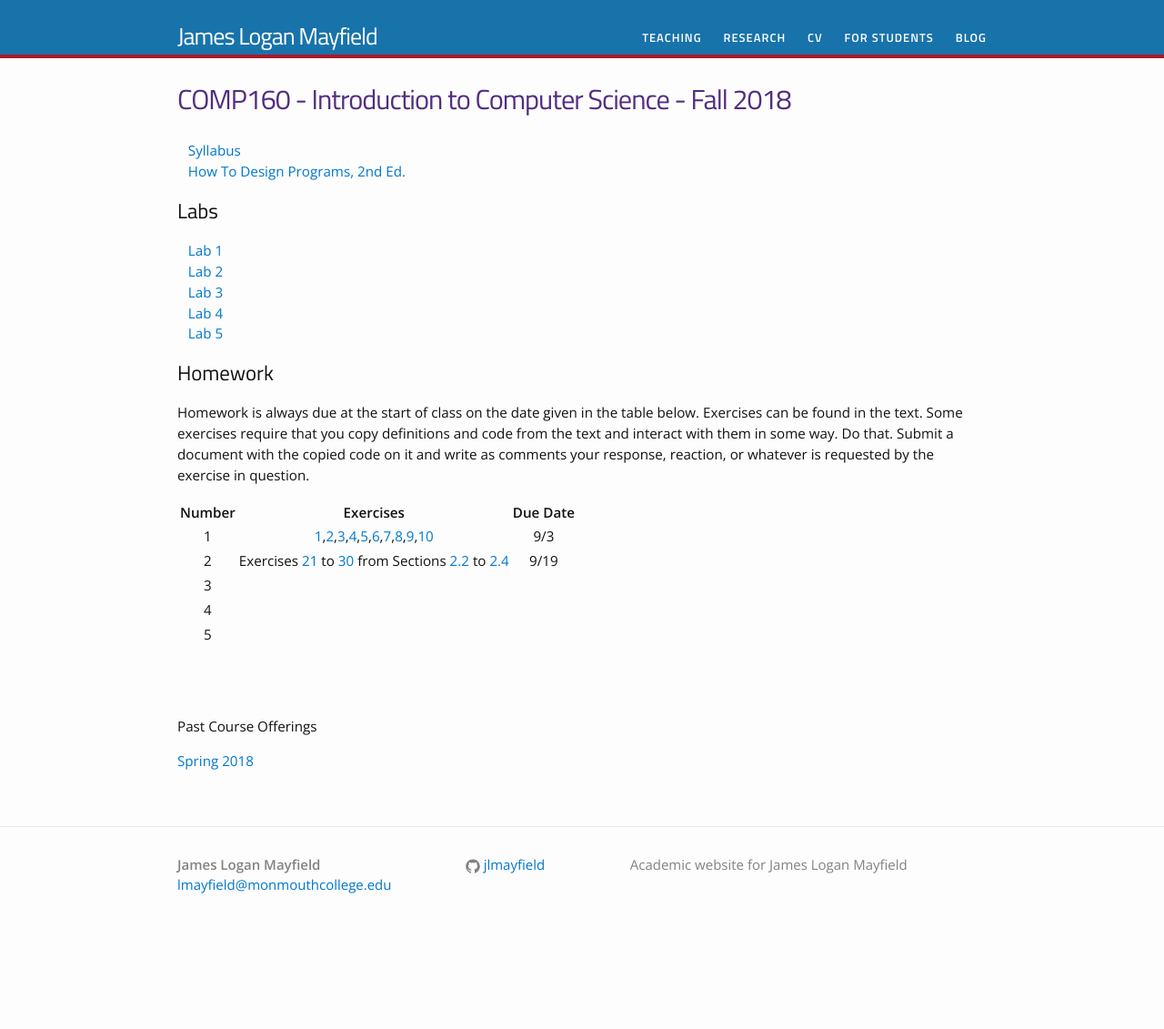
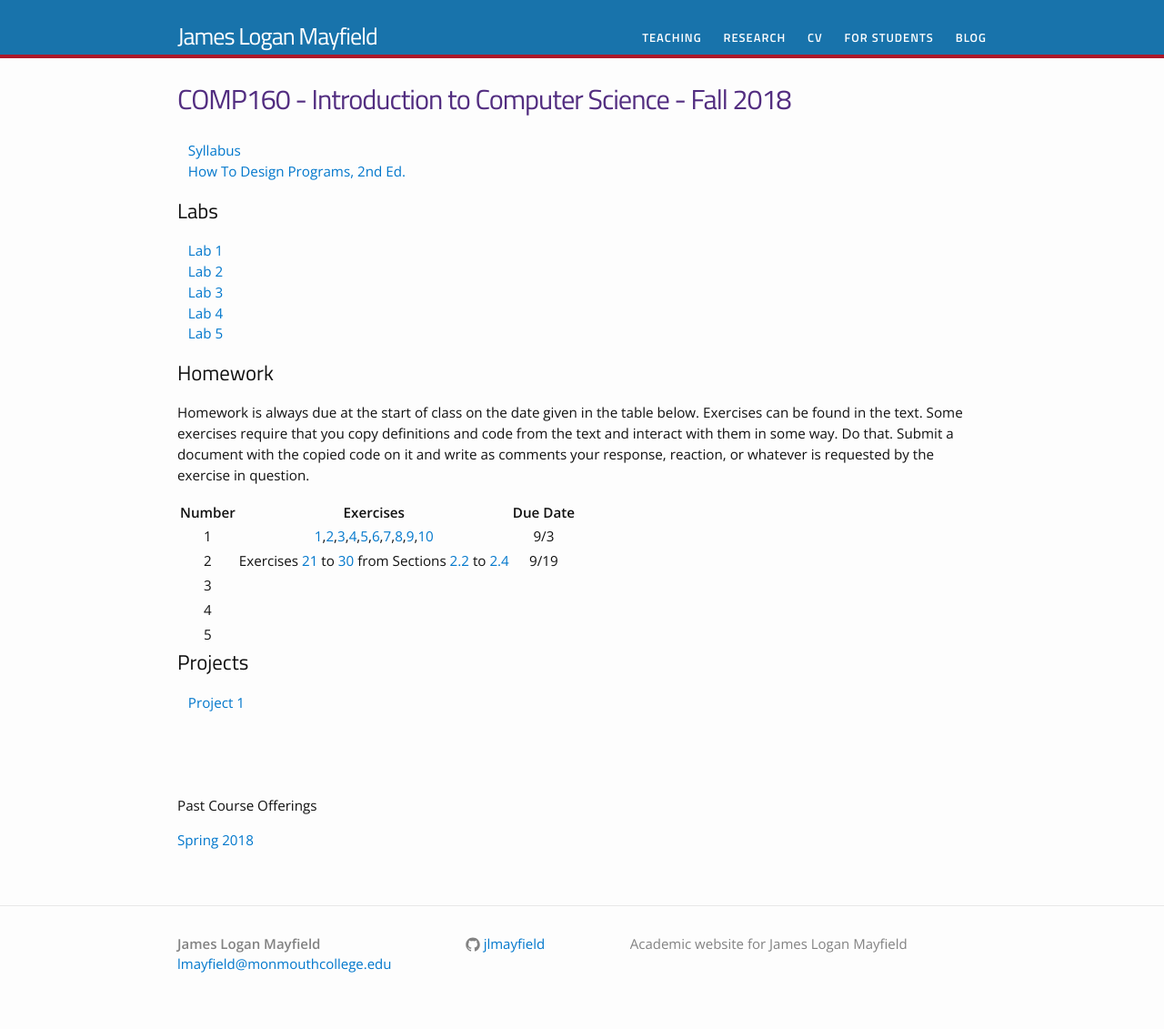
Before and after one commit to jlmayfield/jlmayfield.github.io, a Jekyll site: the page built from teaching/comp160.md, in a window 1280 px wide. Shown: the whole page at 91% size. Built offline with Jekyll 4.4.1, drawn with Linux system fonts in a browser that asks for light colours; before the commit the page ends 1044 px from its top, so only the background shows below that.

Commit message:
fa18. c160. added project 1.

```diff
--- a/teaching/comp160.md
+++ b/teaching/comp160.md
@@ -27,6 +27,10 @@
 | 4 | | |
 | 5 | | |
 
+## Projects
+
+&nbsp;&nbsp;&nbsp;[Project 1](/teaching/COMP160/projects/comp160-project1-b.pdf)
+
 &nbsp;
 
 &nbsp;
```
Also changed, not shown: 1 other file.
